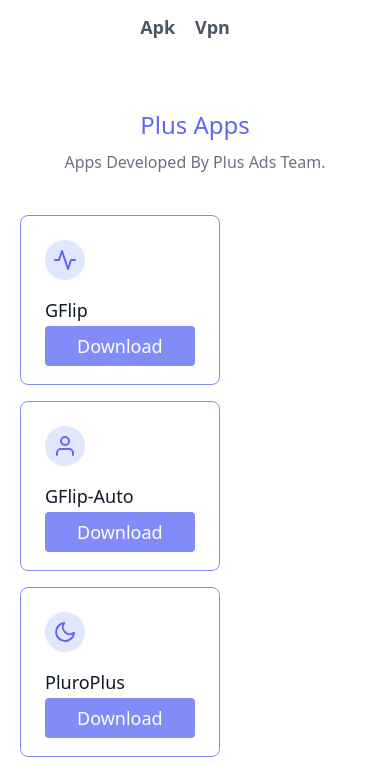
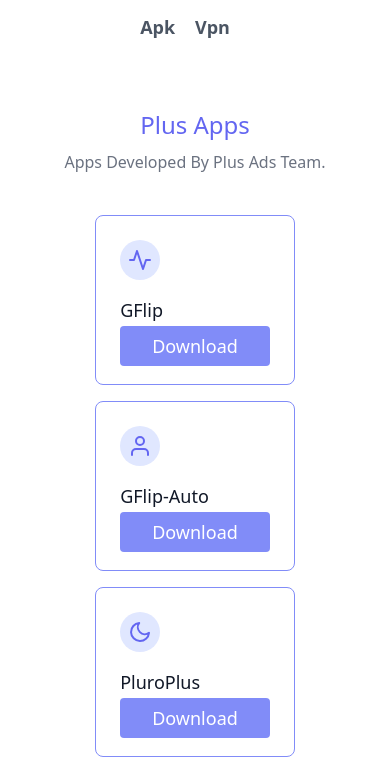
Before and after one commit to PlusAds/plusvpn, a plain HTML site: page index.html in a window 390 px wide. Shown: the part 63-833 px from the top of the page. Drawn offline with nearby package versions, Linux system fonts and the light colour scheme.

Commit message:
Update index.html

```diff
--- a/index.html
+++ b/index.html
@@ -47,7 +47,7 @@
         <h1 class="sm:text-3xl text-2xl font-medium title-font mb-2 text-indigo-500">Plus Apps</h1>
         <p class="lg:w-1/2 w-full leading-relaxed text-gray-500">Apps Developed By Plus Ads Team.</p>
       </div>
-      <div class="flex flex-wrap -m-2">
+      <div class="flex flex-wrap flex-col items-center md:flex-row -m-2">
         <div class="xl:w-1/2 md:w-1/2 p-2">
           <div class="border border-indigo-400 p-6 rounded-lg">
             <div class="w-10 h-10 inline-flex items-center justify-center rounded-full bg-indigo-100 text-indigo-500 mb-4">
```
